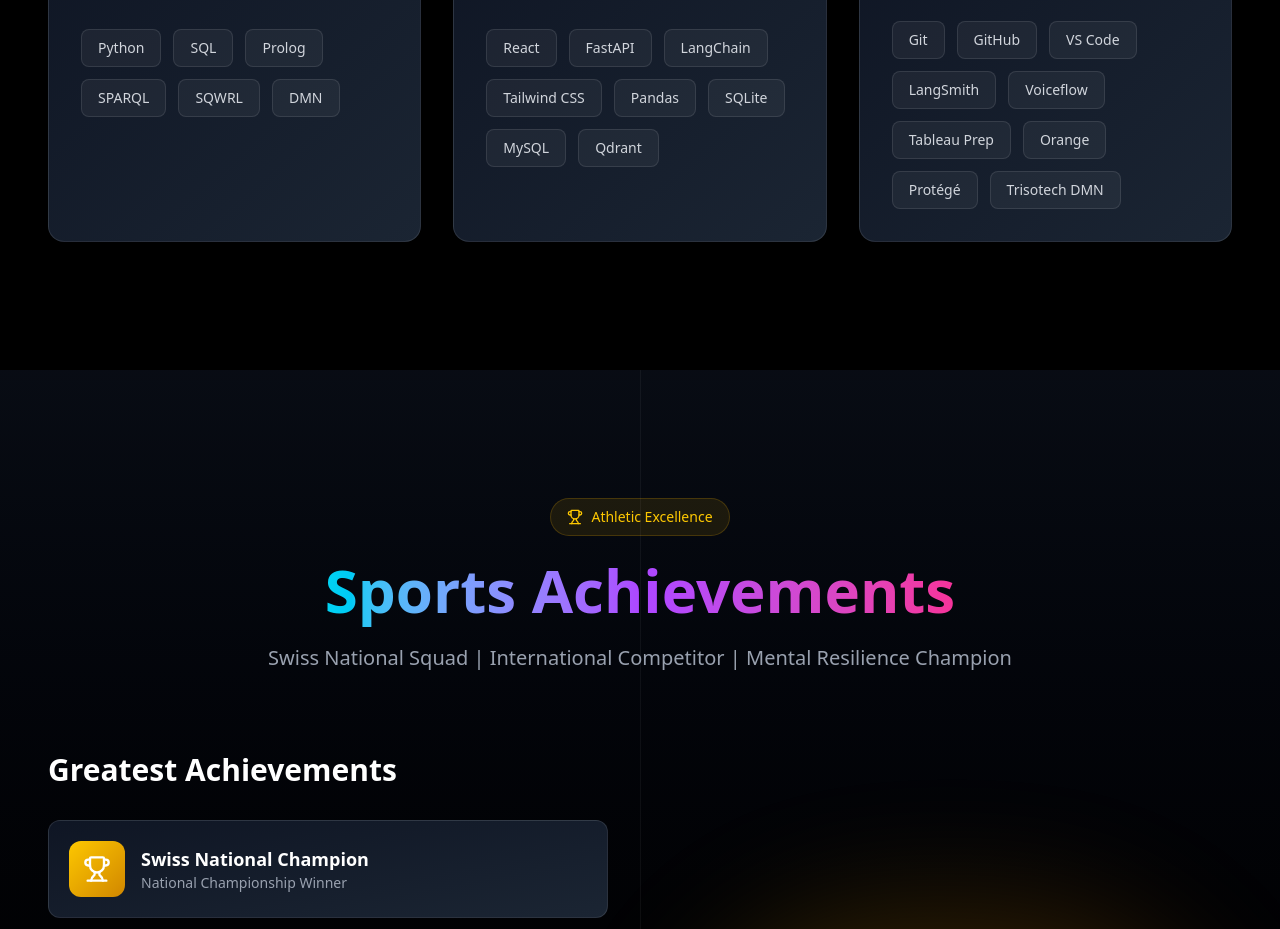
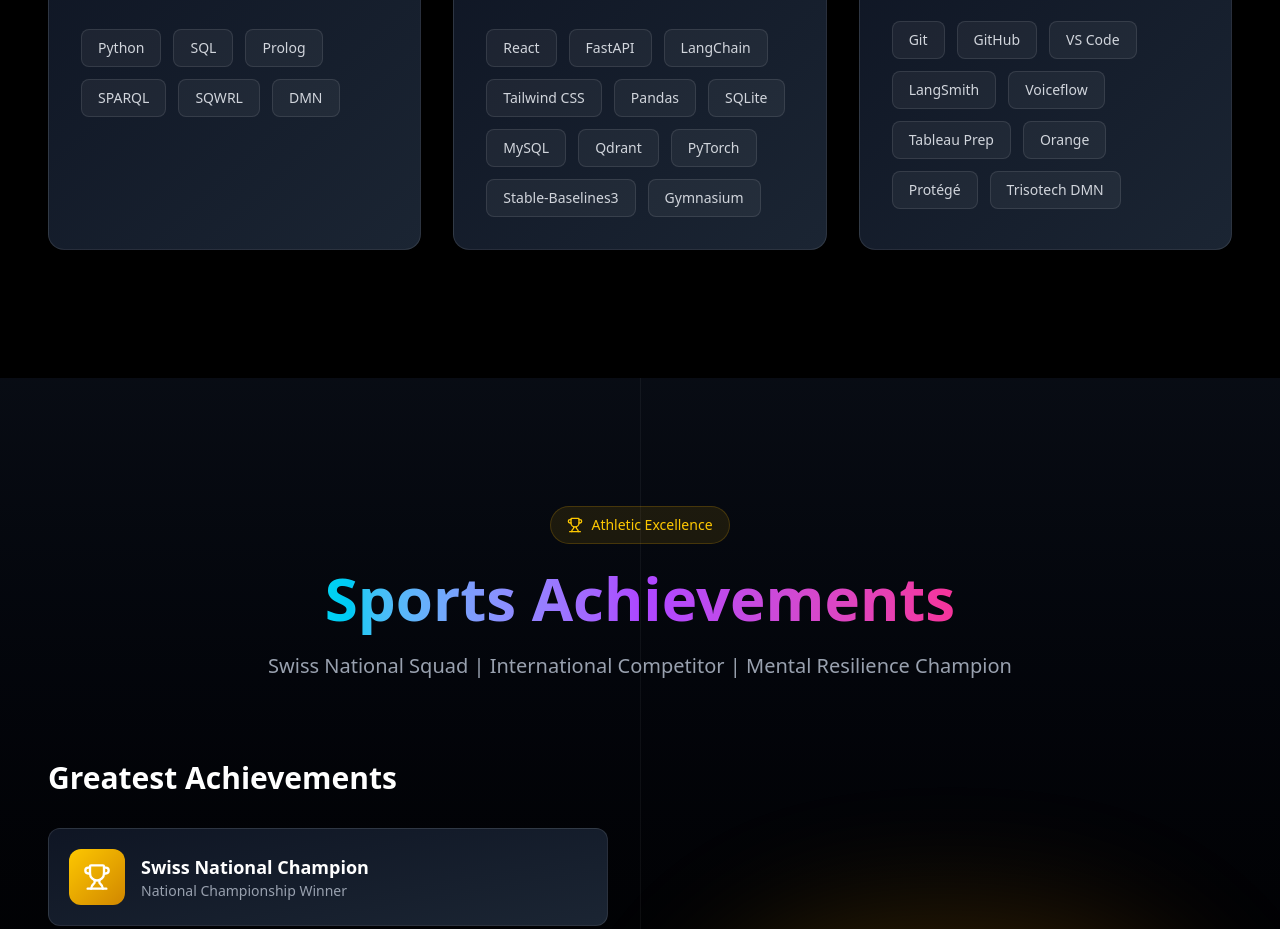
Before and after one commit to GianlucaMarin/portfolio-website, a React (Vite) app: page / in a window 1280 px wide. Shown: the part 5120-6049 px from the top of the page. Built offline with nearby package versions, Linux system fonts and the light colour scheme.

Commit message:
Add RL/ML frameworks to skills: PyTorch, Stable-Baselines3, Gymnasium

```diff
--- a/src/components/Skills.jsx
+++ b/src/components/Skills.jsx
@@ -13,7 +13,7 @@ const Skills = () => {
       category: 'Frameworks & Databases',
       icon: Server,
       gradient: 'from-purple-500 to-purple-600',
-      skills: ['React', 'FastAPI', 'LangChain', 'Tailwind CSS', 'Pandas', 'SQLite', 'MySQL', 'Qdrant'],
+      skills: ['React', 'FastAPI', 'LangChain', 'Tailwind CSS', 'Pandas', 'SQLite', 'MySQL', 'Qdrant', 'PyTorch', 'Stable-Baselines3', 'Gymnasium'],
     },
     {
       category: "Tools I've Worked With",
```
